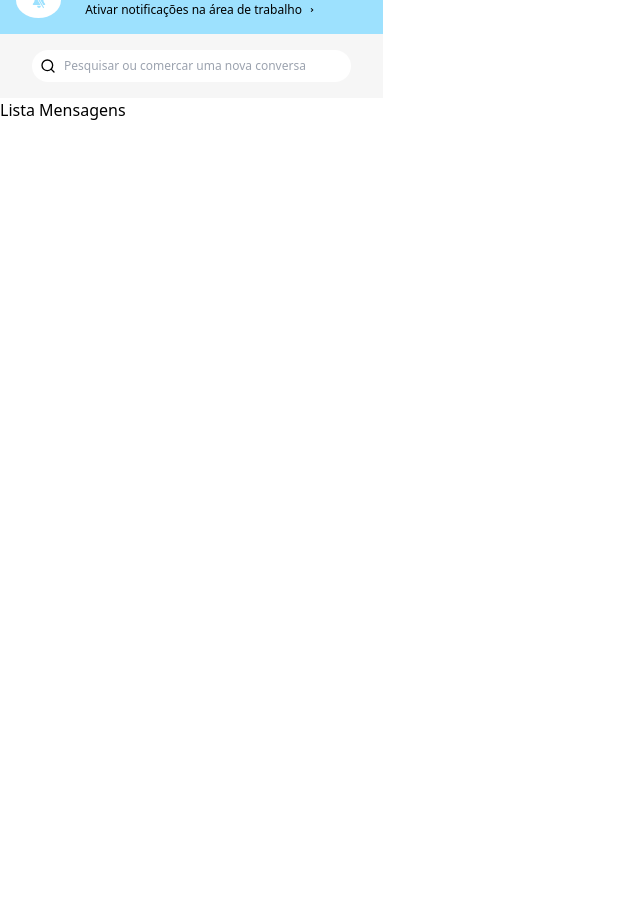
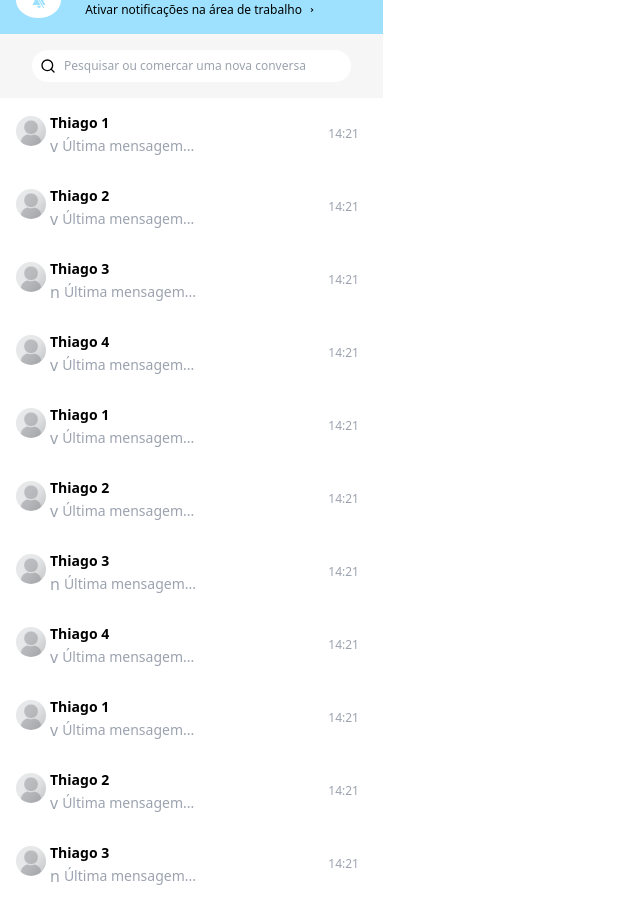
Before and after one commit to thiago-santanna/clone-whats, a Next.js app: page /Components/Container in a window 1280 px wide. Shown: the top 918 px of the page, without its empty margins (0-640 px from the left). Before the commit the page ends 800 px from the top, so only its background shows below. Built offline with nearby package versions, Linux system fonts and the light colour scheme.

Commit message:
add mensagens ver 1.0

```diff
--- a/pages/Components/Container/container.module.css
+++ b/pages/Components/Container/container.module.css
@@ -11,3 +11,8 @@
 .bgRight {
     width: 70%;
 }
+
+.msgContatos {
+    height: 100px;
+    overflow-y: scroll;
+}
--- a/pages/Components/Container/index.tsx
+++ b/pages/Components/Container/index.tsx
@@ -3,6 +3,7 @@ import Notificacao from './Notificacao';
 import styles from './container.module.css'
 import HeaderContact from './HeaderContact'
 import Consulta from './Consulta';
+import Mensagem from '../Mensagem';
 
 
 const Container: React.FC = () => {
@@ -13,8 +14,23 @@ const Container: React.FC = () => {
                     <HeaderContact />
                     <Notificacao />
                     <Consulta />
-                    <div className="flex-1">
-                        <h1>Lista Mensagens</h1>
+                    <div className={styles.msgContatos +  ` flex-1`}>
+                        <Mensagem nome="Thiago 1" statusMensagem="v" ultimaMensagem="Última mensagem..." />
+                        <Mensagem nome="Thiago 2" statusMensagem="v" ultimaMensagem="Última mensagem..." />
+                        <Mensagem nome="Thiago 3" statusMensagem="n" ultimaMensagem="Última mensagem..." />
+                        <Mensagem nome="Thiago 4" statusMensagem="v" ultimaMensagem="Última mensagem..." />
+                        <Mensagem nome="Thiago 1" statusMensagem="v" ultimaMensagem="Última mensagem..." />
+                        <Mensagem nome="Thiago 2" statusMensagem="v" ultimaMensagem="Última mensagem..." />
+                        <Mensagem nome="Thiago 3" statusMensagem="n" ultimaMensagem="Última mensagem..." />
+                        <Mensagem nome="Thiago 4" statusMensagem="v" ultimaMensagem="Última mensagem..." />
+                        <Mensagem nome="Thiago 1" statusMensagem="v" ultimaMensagem="Última mensagem..." />
+                        <Mensagem nome="Thiago 2" statusMensagem="v" ultimaMensagem="Última mensagem..." />
+                        <Mensagem nome="Thiago 3" statusMensagem="n" ultimaMensagem="Última mensagem..." />
+                        <Mensagem nome="Thiago 4" statusMensagem="v" ultimaMensagem="Última mensagem..." />
+                        <Mensagem nome="Thiago 1" statusMensagem="v" ultimaMensagem="Última mensagem..." />
+                        <Mensagem nome="Thiago 2" statusMensagem="v" ultimaMensagem="Última mensagem..." />
+                        <Mensagem nome="Thiago 3" statusMensagem="n" ultimaMensagem="Última mensagem..." />
+                        <Mensagem nome="Thiago 4" statusMensagem="v" ultimaMensagem="Última mensagem..." />
                     </div>
                 </div>
 
--- /dev/null
+++ b/pages/Components/Mensagem/index.tsx
@@ -0,0 +1,33 @@
+import React from 'react';
+import ImageContato from '../ImageContato'
+
+import styles from './mensagem.module.css'
+
+type mensagemProps  = {
+    imagem?: string,
+    nome: string,
+    statusMensagem: string,
+    ultimaMensagem: string,
+}
+
+const Mensagem = ({imagem, nome, statusMensagem, ultimaMensagem}: mensagemProps) => {
+    return (
+        <>
+            <div className={styles.Mensagem +  ` flex items-center gap-1 bg-white p-3`}>
+                <div className="ml-1">
+                    <ImageContato imgFile={imagem} />
+                </div>
+                <div className="flex-1 items-center">
+                    <span className="font-semibold text-sm">{nome}</span>
+                    <div className="flex gap-1 items-center text-gray-400">
+                        <span>{statusMensagem}</span>
+                        <span className="font-thin text-sm">{ultimaMensagem}</span>
+                    </div>
+                </div>
+                <span className="mr-3 font-thin text-xs text-gray-400">{`14:21`}</span>
+            </div>
+        </>
+    );
+}
+
+export default Mensagem;
--- /dev/null
+++ b/pages/Components/Mensagem/mensagem.module.css
@@ -0,0 +1,3 @@
+.Mensagem {
+    margin-bottom: 1px;
+}
```
